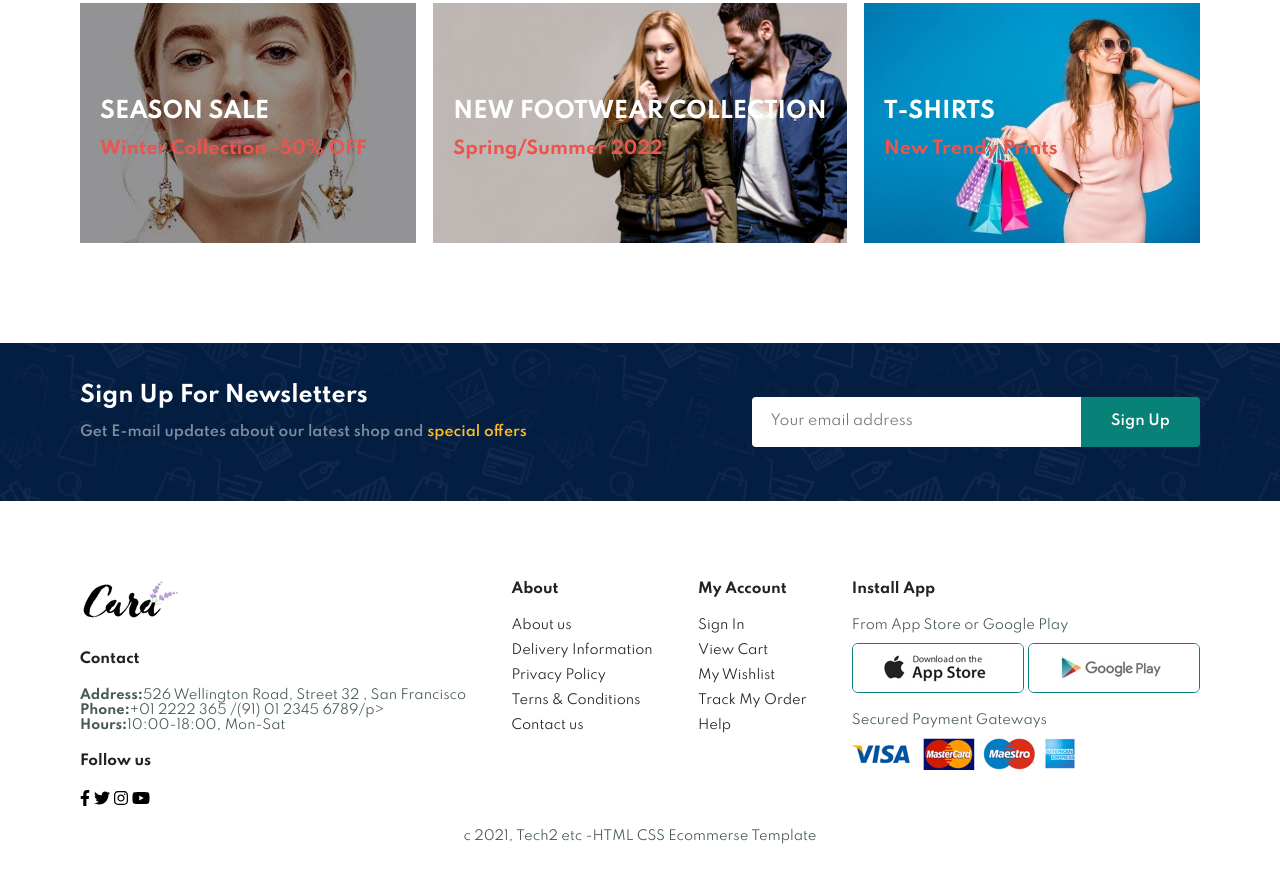
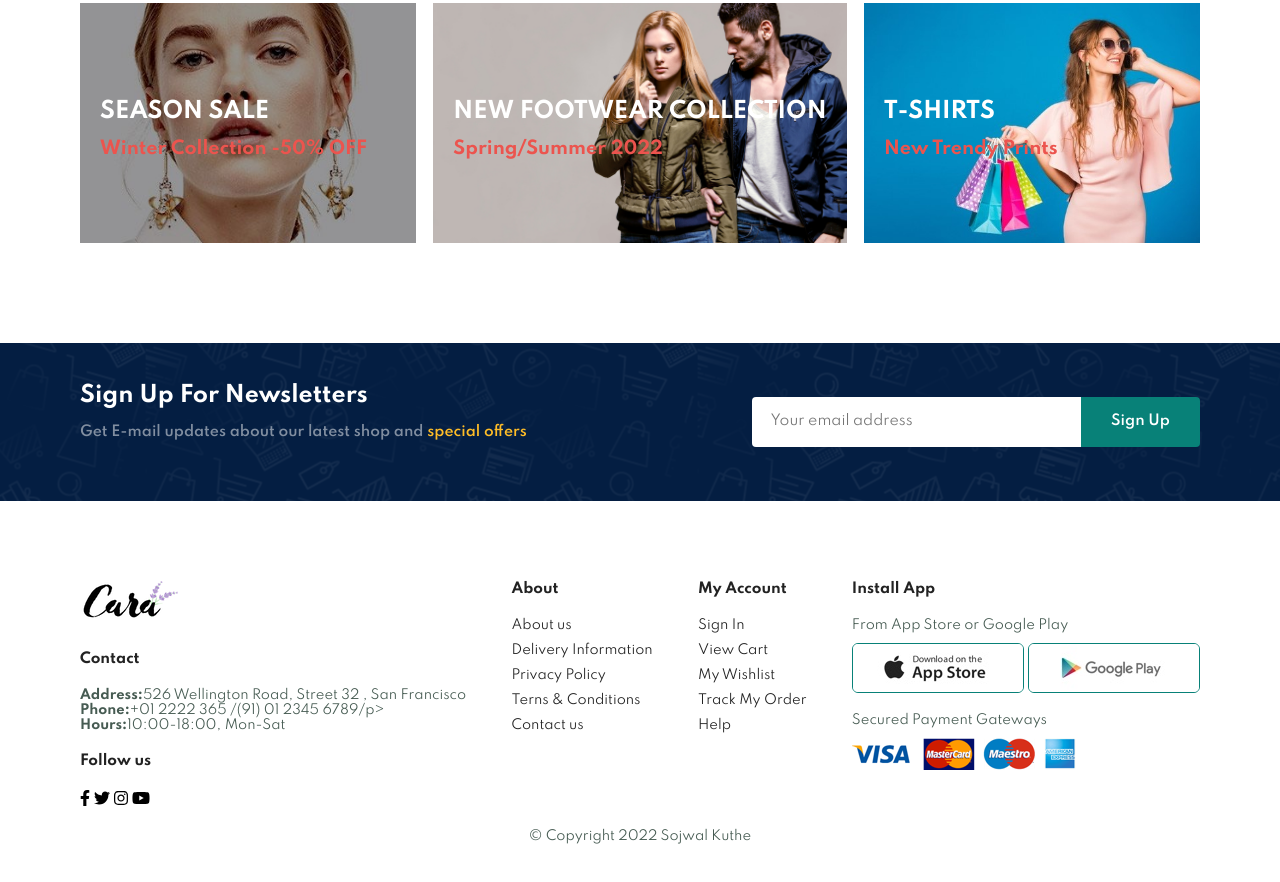
Before and after one commit to Sojwal5/Ecommerse_Website, a plain HTML site: page index.html in a window 1280 px wide. Shown: the part 4389-5271 px from the top of the page. Drawn offline with Linux system fonts and the light colour scheme.

Commit message:
added copyright

```diff
--- a/index.html
+++ b/index.html
@@ -438,7 +438,7 @@
             <img src="img/pay/pay.png" alt="">
         </div>
         <div class="copyright">
-            <p>c 2021, Tech2 etc -HTML CSS Ecommerse Template</p>
+            <p>© Copyright 2022 Sojwal Kuthe</p>
         </div>
     </footer>
 </body>
```
